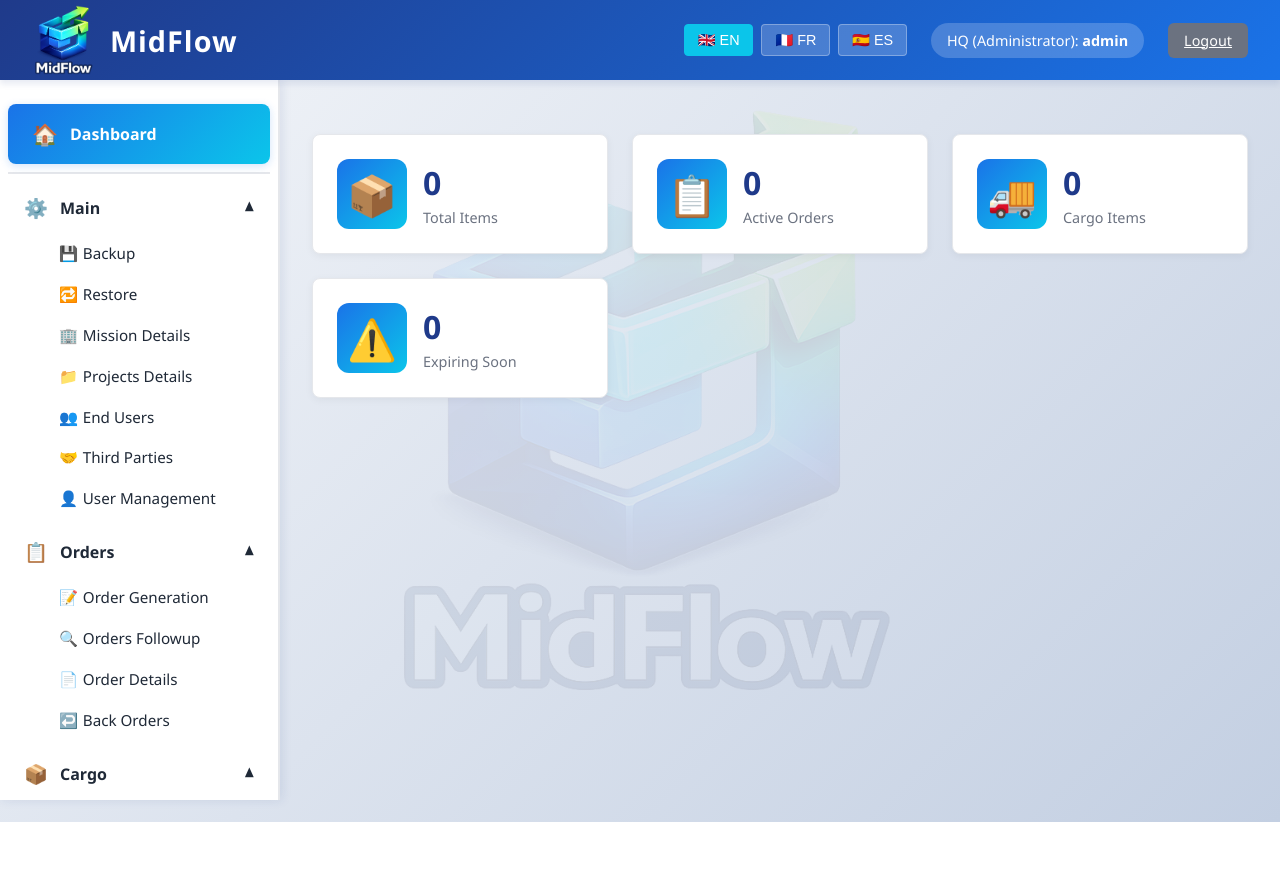
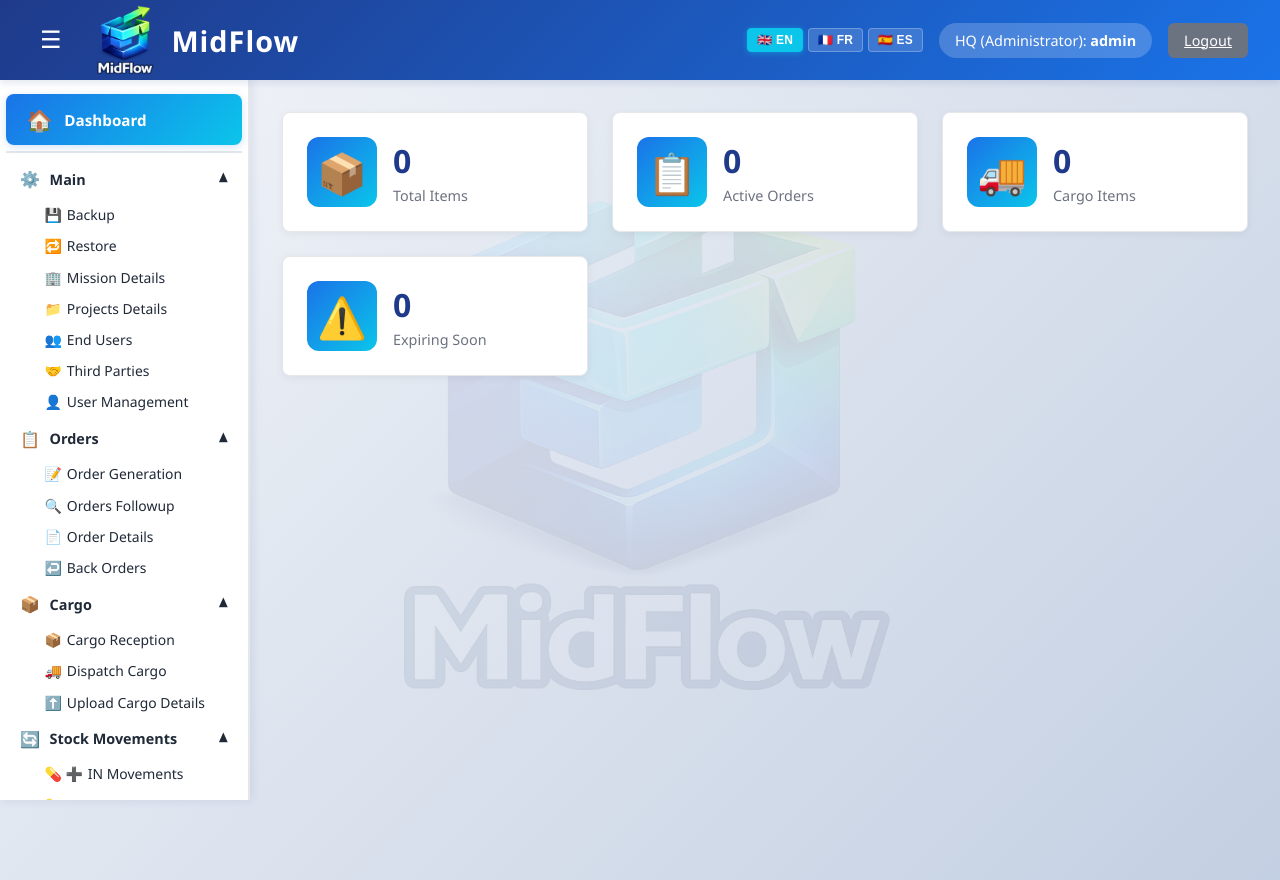
Before and after one commit to drshahkhalid/MidFlow, a Flask app: page / in a window 1280 px wide. Before the commit the page ends 822 px from the top, so only its background shows below. Run offline with Flask 3, Linux system fonts and the light colour scheme; a user stored in the database is signed in; data comes from the database, SQL or seed files in the repository.

Commit message:
Add files via upload

```diff
--- a/static/css/theme.css
+++ b/static/css/theme.css
@@ -56,7 +56,8 @@ body {
     cursor: pointer;
     padding: 0.5rem;
     margin-right: 0.5rem;
-    display: none;
+    display: block;
+    /* Always visible */
     transition: transform 0.3s;
 }
 
@@ -84,32 +85,41 @@ body {
 .user-info {
     display: flex;
     align-items: center;
-    gap: 1.5rem;
+    gap: 1rem;
 }
+
+/* ============================================
+   LANGUAGE SELECTOR — COMPACT STYLE
+   ============================================ */
 
 .language-selector {
     display: flex;
-    gap: 0.5rem;
+    gap: 0.3rem;
 }
 
 .lang-btn {
-    padding: 0.4rem 0.8rem;
-    background: rgba(255, 255, 255, 0.2);
-    border: 1px solid rgba(255, 255, 255, 0.3);
+    padding: 0.25rem 0.55rem;
+    background: rgba(255, 255, 255, 0.15);
+    border: 1px solid rgba(255, 255, 255, 0.25);
     color: white;
     border-radius: 4px;
     cursor: pointer;
-    transition: all 0.3s;
-    font-size: 0.9rem;
+    transition: all 0.2s;
+    font-size: 0.75rem;
+    font-weight: 600;
+    line-height: 1.2;
+    letter-spacing: 0.3px;
 }
 
 .lang-btn:hover {
-    background: rgba(255, 255, 255, 0.3);
+    background: rgba(255, 255, 255, 0.28);
+    border-color: rgba(255, 255, 255, 0.5);
 }
 
 .lang-btn.active {
     background: var(--cyan-flow);
     border-color: var(--cyan-flow);
+    box-shadow: 0 1px 6px rgba(11, 197, 234, 0.45);
 }
 
 .user-badge {
@@ -127,15 +137,72 @@ body {
     position: fixed;
     left: 0;
     top: 80px;
-    width: 280px;
+    width: 250px;
     height: calc(100vh - 80px);
     background: var(--background-white);
     border-right: 2px solid var(--border-light);
     overflow-y: auto;
     overflow-x: hidden;
     transition: transform 0.3s ease;
-    z-index: 100;
+    z-index: 500;
     box-shadow: 2px 0 10px var(--shadow);
+}
+
+/* Sidebar hidden — slides fully left */
+.sidebar.collapsed {
+    transform: translateX(-250px);
+}
+
+/* Reopen tab — position:fixed so it's always visible regardless of sidebar state */
+.sidebar-reopen-btn {
+    display: none;
+    /* hidden by default */
+    position: fixed;
+    top: calc(80px + 50px);
+    /* below header */
+    left: 0;
+    z-index: 600;
+    /* above sidebar, below header (1000) */
+    background: linear-gradient(135deg, var(--mid-blue), var(--cyan-flow));
+    color: white;
+    border: none;
+    border-radius: 0 8px 8px 0;
+    width: 28px;
+    height: 72px;
+    cursor: pointer;
+    font-size: 1.2rem;
+    font-weight: 900;
+    box-shadow: 3px 2px 10px rgba(0, 0, 0, 0.3);
+    align-items: center;
+    justify-content: center;
+    transition: width 0.2s;
+    writing-mode: vertical-rl;
+    letter-spacing: 2px;
+}
+
+.sidebar-reopen-btn:hover {
+    width: 36px;
+}
+
+/* Show reopen tab only when sidebar is collapsed */
+.sidebar.collapsed~.main-content .sidebar-reopen-btn {
+    display: flex;
+}
+
+/* Simpler approach: JS toggles a class on body */
+body.sidebar-collapsed .sidebar-reopen-btn {
+    display: flex;
+}
+
+/* Mobile */
+@media (max-width: 1024px) {
+    .sidebar {
+        transform: translateX(-250px);
+    }
+
+    .sidebar.active {
+        transform: translateX(0);
+    }
 }
 
 .sidebar::-webkit-scrollbar {
@@ -155,27 +222,25 @@ body {
     background: #c0c0c0;
 }
 
-.sidebar.collapsed {
-    transform: translateX(-100%);
-}
 
 .sidebar-nav {
-    padding: 1rem 0;
+    padding: 0.5rem 0;
 }
 
 .nav-section {
-    margin-bottom: 0.5rem;
+    margin-bottom: 0.1rem;
 }
 
 .nav-section-header {
     display: flex;
     align-items: center;
-    padding: 0.75rem 1.5rem;
+    padding: 0.55rem 1.25rem;
     cursor: pointer;
     transition: all 0.3s;
     background: var(--background-white);
     color: var(--text-dark);
     font-weight: 600;
+    font-size: 0.9rem;
     user-select: none;
 }
 
@@ -189,9 +254,9 @@ body {
 }
 
 .nav-icon {
-    font-size: 1.2rem;
-    margin-right: 0.75rem;
-    min-width: 1.5rem;
+    font-size: 1rem;
+    margin-right: 0.6rem;
+    min-width: 1.2rem;
     text-align: center;
 }
 
@@ -217,18 +282,18 @@ body {
 
 .nav-link {
     display: block;
-    padding: 0.65rem 1.5rem 0.65rem 3.5rem;
+    padding: 0.38rem 1rem 0.38rem 2.6rem;
     color: var(--text-dark);
     text-decoration: none;
     transition: all 0.2s;
     border-left: 3px solid transparent;
-    font-size: 0.95rem;
+    font-size: 0.87rem;
 }
 
 .nav-link:hover {
     background: #F9FAFB;
     border-left-color: var(--cyan-flow);
-    padding-left: 3.7rem;
+    padding-left: 2.75rem;
 }
 
 .nav-link.active {
@@ -244,21 +309,21 @@ body {
    ============================================ */
 
 .nav-dashboard {
-    margin: 0.5rem;
-    padding-bottom: 0.5rem;
+    margin: 0.4rem;
+    padding-bottom: 0.4rem;
     border-bottom: 2px solid var(--border-light);
 }
 
 .nav-dashboard-link {
     display: flex;
     align-items: center;
-    padding: 1rem 1.5rem;
+    padding: 0.7rem 1.25rem;
     background: linear-gradient(135deg, var(--mid-blue), var(--cyan-flow));
     color: white;
     text-decoration: none;
     border-radius: 8px;
     font-weight: 600;
-    font-size: 1rem;
+    font-size: 0.95rem;
     transition: all 0.3s;
     box-shadow: 0 2px 8px rgba(26, 115, 232, 0.2);
 }
@@ -287,12 +352,17 @@ body {
    ============================================ */
 
 .main-content {
-    margin-left: 280px;
+    margin-left: 250px;
     margin-top: 80px;
     padding: 2rem;
     min-height: calc(100vh - 80px);
     transition: margin-left 0.3s ease;
     position: relative;
+}
+
+/* When sidebar is collapsed, main content fills the full width */
+.main-content.expanded {
+    margin-left: 0;
 }
 
 .main-content::before {
@@ -312,9 +382,6 @@ body {
     z-index: 0;
 }
 
-.main-content.expanded {
-    margin-left: 0;
-}
 
 .dashboard-container {
     max-width: 1400px;
@@ -959,14 +1026,6 @@ tbody tr:hover {
    ============================================ */
 
 @media (max-width: 1024px) {
-    .sidebar {
-        transform: translateX(-100%);
-    }
-
-    .sidebar.active {
-        transform: translateX(0);
-    }
-
     .sidebar-toggle {
         display: block;
     }
```
